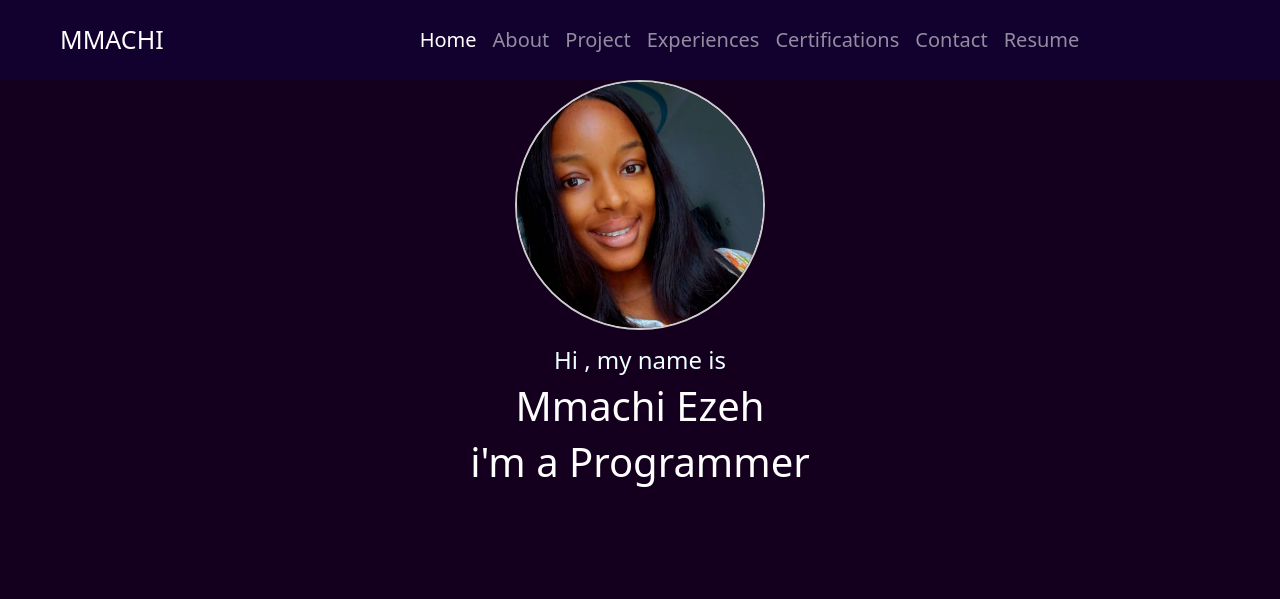
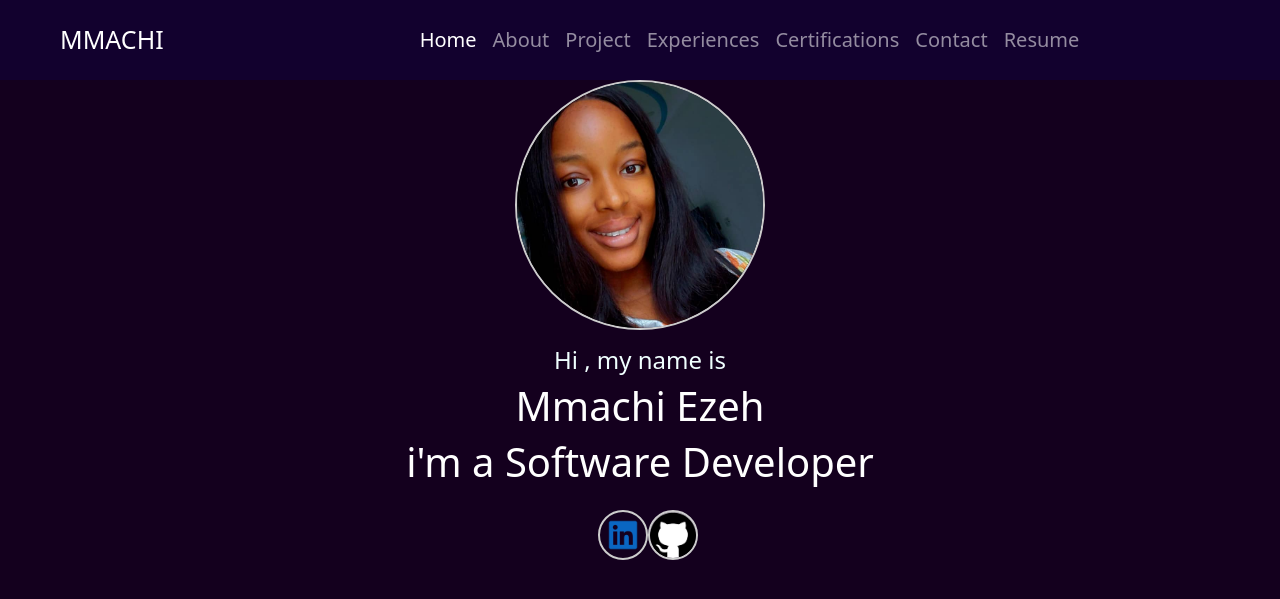
Before and after one commit to techwitlawri/portfolio-website-with-django, a Django app: page / in a window 1280 px wide. Shown: the top 599 px of the page. Run offline with Django 5.2, Linux system fonts and the light colour scheme.

Commit message:
made some adjustment

```diff
--- a/resume/static/css/style.css
+++ b/resume/static/css/style.css
@@ -43,3 +43,13 @@ body{
 .title{
   color: azure;
 }
+
+.social_link{
+  overflow: hidden;
+    border-radius: 250%;
+    border: 2px solid  #ccc;
+
+    display: flex;
+    justify-content: center ;
+    align-items: center;
+}
--- a/resume/templates/home.html
+++ b/resume/templates/home.html
@@ -11,11 +11,19 @@
         <h4 class="title">Hi , my name is</h4>
         <div class="name">
             <h1 >Mmachi Ezeh</h1>
-            <h1 >i'm a Programmer</h1>
+            <h1 >i'm a Software Developer</h1>
         </div>
     </div>
-    <div>
+    <div class= "col-12 text-center mt-3">
+        <div class= "col-12 d-flex justify-content-center align-item-center">
+            <a href="https://www.linkedin.com/in/mmachi-ezeh-3a77a21b2/" target"_blank" class= "ms-3">
+                <img src="{% static "images/linkedin.png" %}" alt="LinkedIn" width="50" height="50" class= "social_link">
+            </a>
 
+            <a href="https://github.com/techwitlawri" target"_blank">
+                <img src="{% static "images/github.png" %}" alt="github" width="50" height="50" class= "social_link">
+            </a>
+        </div>
     </div>
 </div>
 
```
Also changed, not shown: portfolio/settings.py (+6 -1 lines), resume/static/images/email.png (added), resume/static/images/github.png (added), resume/static/images/linkedin.png (added), 1 other file.
